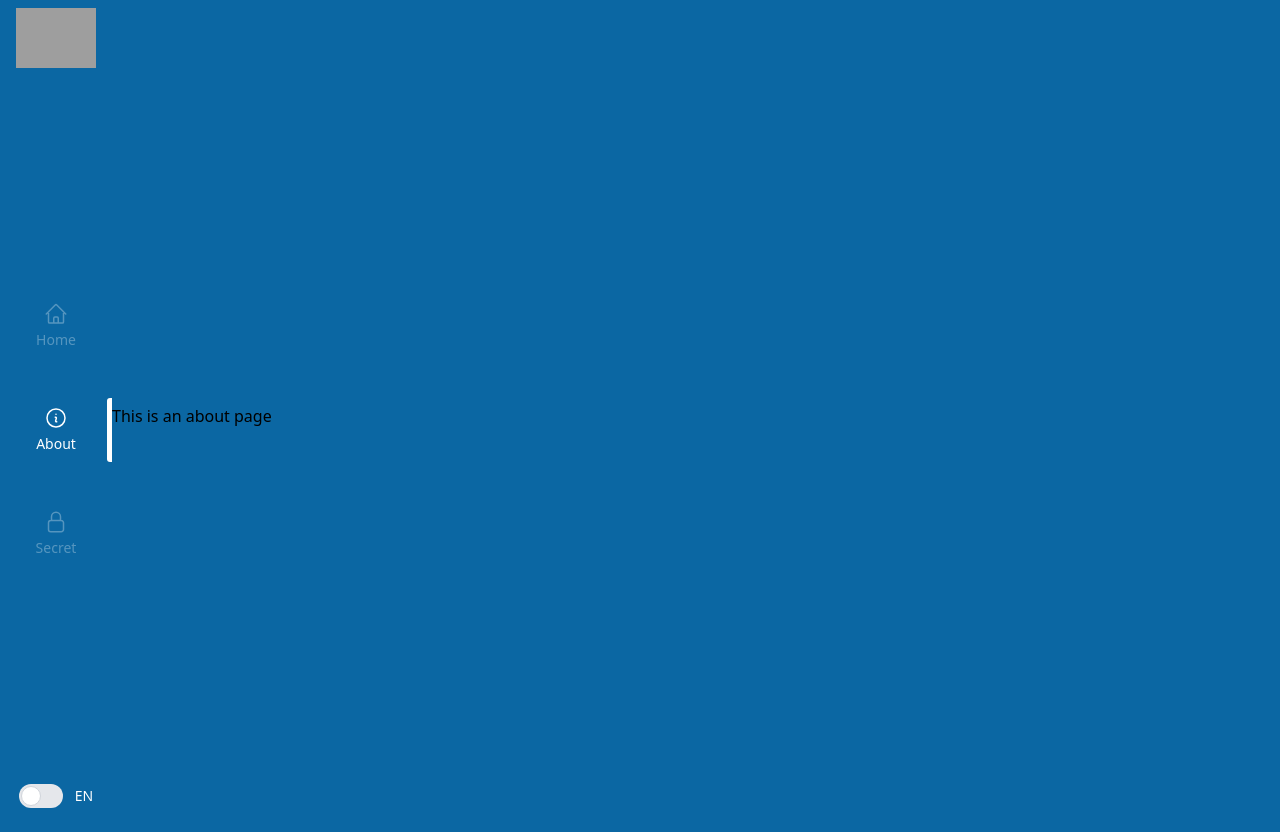
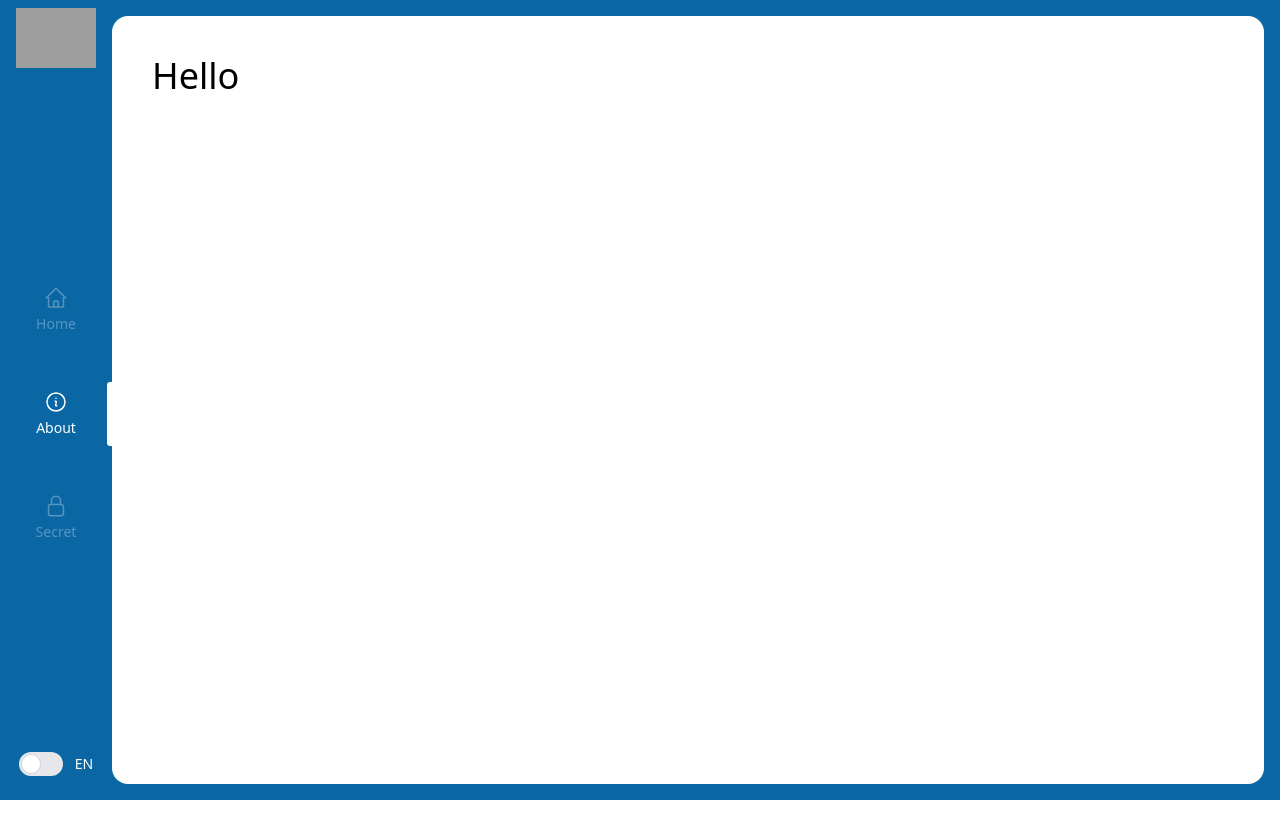
Before and after one commit to LaupWing/flexpedia, a Vue app: page /about in a window 1280 px wide. After the commit the page ends 800 px from the top, so only its background shows below. Built offline with nearby package versions, Linux system fonts and the light colour scheme; grey boxes are pictures that could not be loaded.

Commit message:
about page

```diff
--- a/src/views/AboutView.vue
+++ b/src/views/AboutView.vue
@@ -1,15 +1,12 @@
 <template>
-   <div class="about">
-      <h1>This is an about page</h1>
-   </div>
+   <main class="custom-container">
+      <h1 class="text-4xl">{{ t("home.greeting") }}</h1>
+   </main>
 </template>
 
-<style>
-@media (min-width: 1024px) {
-   .about {
-      min-height: 100vh;
-      display: flex;
-      align-items: center;
-   }
-}
-</style>
+<script setup lang="ts">
+// @ts-ignore
+import { useI18n } from "vue-i18n"
+
+const {t} = useI18n()
+</script>
```
